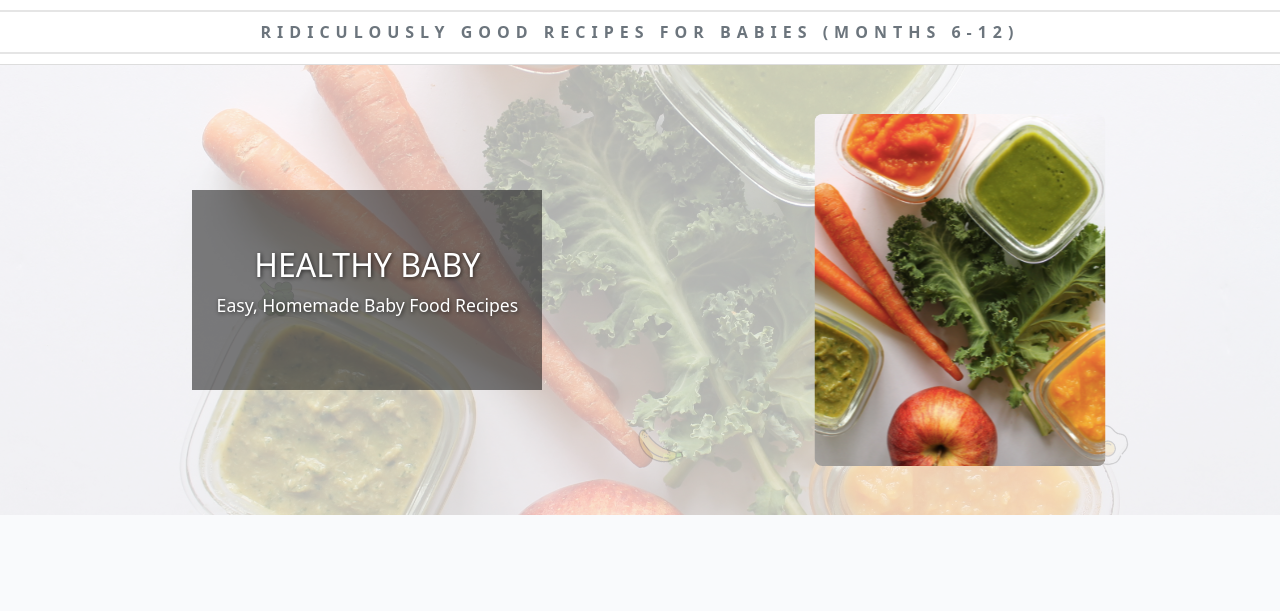
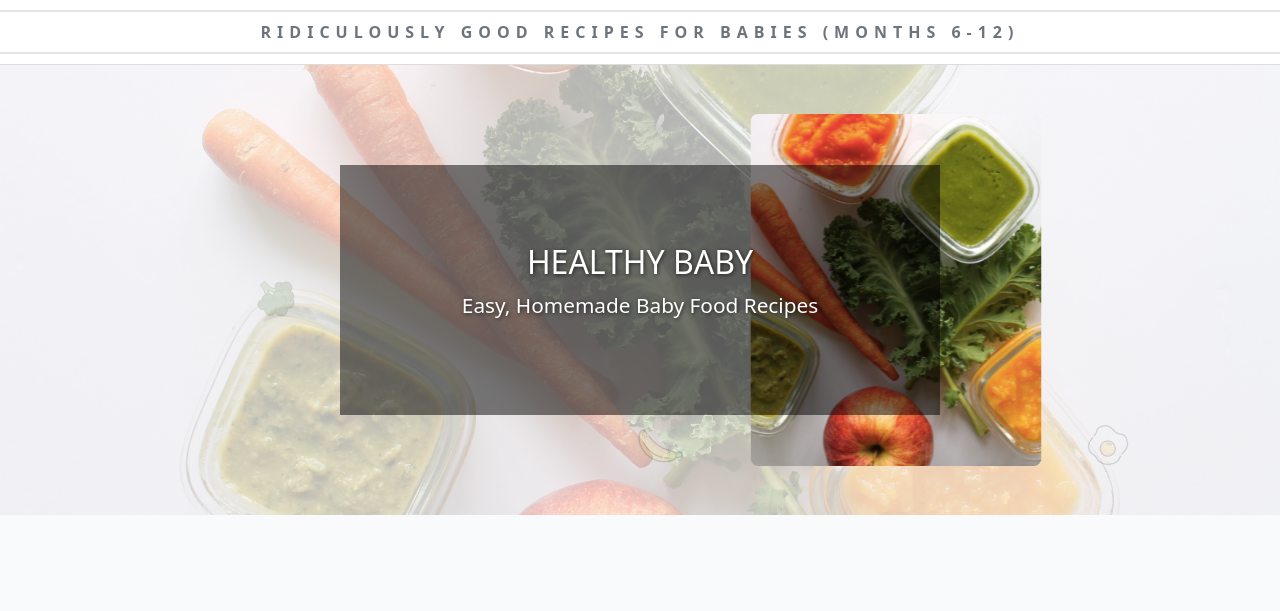
Before and after one commit to Naida1710/baby_bites, a Django app: page / in a window 1280 px wide. Shown: the part 182-793 px from the top of the page. Run offline with Django 5.2, Linux system fonts and the light colour scheme; data that the repository does not hold is empty; parts of the project's set-up code (start-up, migrations or seed data) failed here and were passed over; some libraries are stand-ins or nearby versions.

Commit message:
Update the overlay hero image

```diff
--- a/static/css/style.css
+++ b/static/css/style.css
@@ -402,31 +402,42 @@ body {
     top: 50%;
     left: 75%;
     transform: translate(-50%, -50%);
-    max-width: 300px;
+    max-width: 600px;
     z-index: 2;
     border-radius: 8px;
 }
 
 /* Transparent Text Background */
+.overlay-image {
+    position: absolute;
+    top: 50%;
+    left: 70%;  /* moved left from 85% */
+    transform: translate(-50%, -50%);
+    max-width: 450px;
+    z-index: 2;
+    border-radius: 8px;
+}
+
 .overlay-text-box {
     position: absolute;
     top: 50%;
-    left: 28.7%; /* Slightly to the left of the overlay image */
+    left: 50%;  /* moved left from 50% */
     transform: translate(-50%, -50%);
-    background-color: rgba(0, 0, 0, 0.5); /* semi-transparent black */
-    padding: 20px;
+    background-color: rgba(0, 0, 0, 0.5);
+    padding: 30px;
     color: white;
     z-index: 2;
-    width: 350px;
-    height: 200px;
+    width: 600px;
+    height: 250px;
     text-align: center;
-    font-size: 1.1rem;
+    font-size: 1.3rem;
     text-shadow: 1px 1px 4px rgba(0, 0, 0, 0.7);
     display: flex;
     flex-direction: column;
     justify-content: center;
     align-items: center;
 }
+
 
 .static-banner-text {
     background-color: white;
```
Also changed, not shown: README.md.
